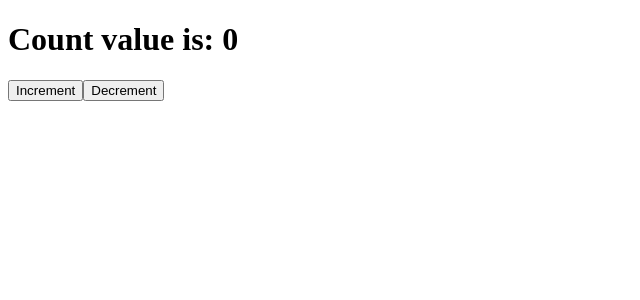
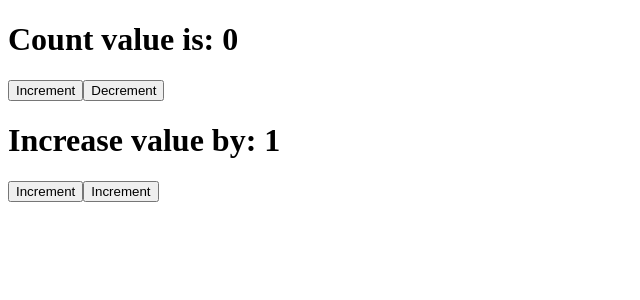
Before and after one commit to wojciech-san/react-learning, a React (Vite) app: page / in a window 1280 px wide. Shown: the top 300 px of the page, without its empty margins (0-640 px from the left). Built offline with nearby package versions, Linux system fonts and the light colour scheme.

Commit message:
finished 24

```diff
--- a/src/components/Counter.jsx
+++ b/src/components/Counter.jsx
@@ -2,18 +2,28 @@ import { useState } from "react";
 
 export default function Counter() {
   const [count, setCount] = useState(0);
+  const [increamentBy, setIncreamentBy] = useState(1);
   function handleClick() {
-    setCount(count + 1);
+    setCount(count + increamentBy);
   }
   function handleDecrement() {
-    setCount(count - 1);
+    setCount(count - increamentBy);
+  }
+  function increaseIncreament() {
+    setIncreamentBy(increamentBy + 1);
+  }
+  function decreaseIncreament() {
+    setIncreamentBy(increamentBy - 1);
   }
   return (
     <div>
       <h1>Count value is: {count}</h1>
       <button onClick={handleClick}>Increment</button>
+      <button onClick={handleDecrement}>Decrement</button>
 
-      <button onClick={handleDecrement}>Decrement</button>
+      <h1>Increase value by: {increamentBy}</h1>
+      <button onClick={increaseIncreament}>Increment</button>
+      <button onClick={decreaseIncreament}>Increment</button>
     </div>
   );
 }
```
